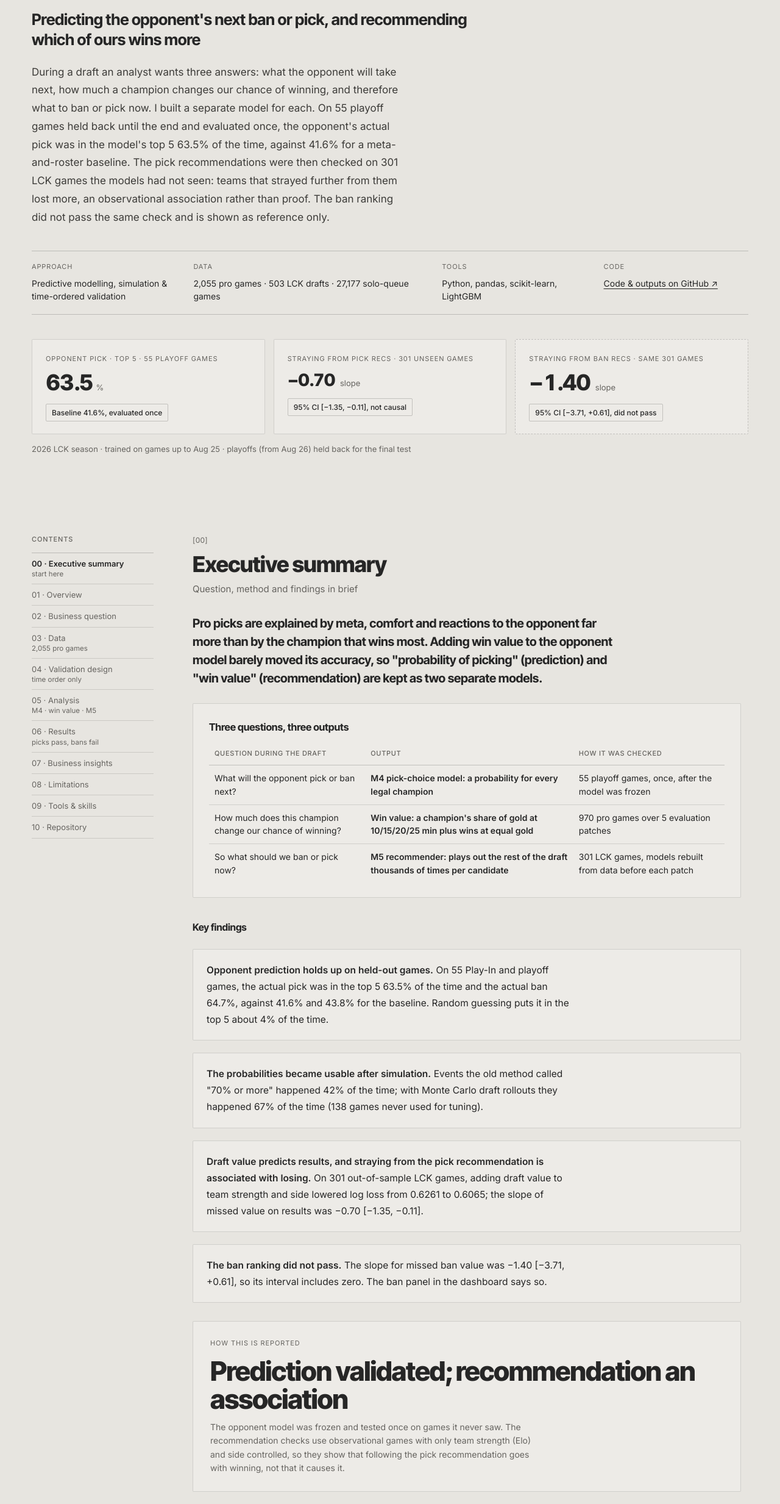
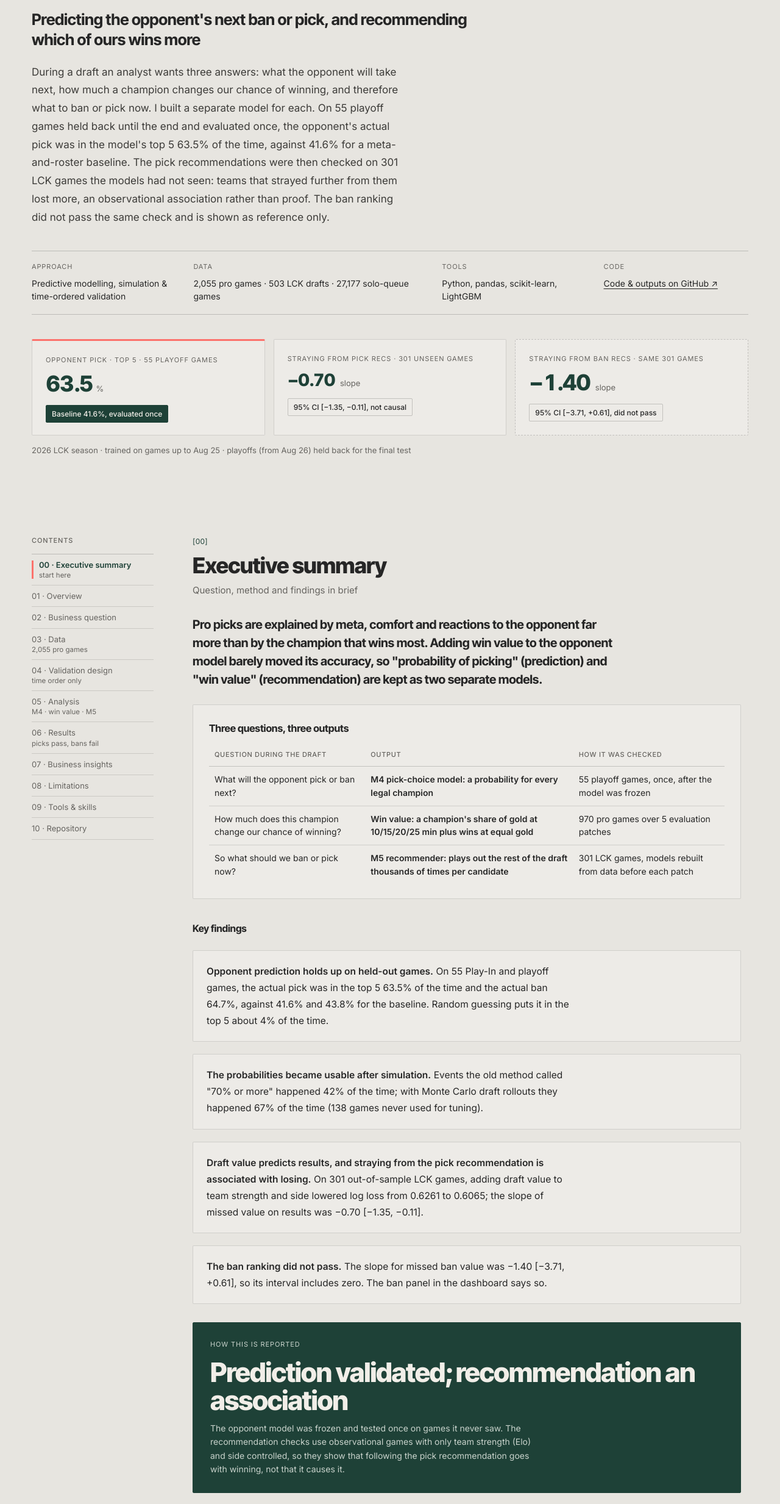
Before and after one commit to jiwoon-oh/portfolio, a plain HTML site: page projects/lol-draft/index.html in a window 1280 px wide. Shown: the part 331-2797 px from the top of the page at 61% size. Drawn offline with Linux system fonts and the light colour scheme.

Commit message:
Case studies: deep green for emphasis, coral marker for the current section
The contents rail marks the section in view with green text and a coral
bar (an underline at phone width). Section numbers, key figures, the
headline pick tag, callouts and the EN/KO switch use deep green #1e4137;
coral #FC726C is used only for markers, never for text.

```diff
--- a/assets/case.css
+++ b/assets/case.css
@@ -297,3 +297,29 @@ footer p{font-size:13px;color:var(--ink-3);margin:0 0 6px;max-width:110ch}
   .byline{grid-template-columns:1fr}
 }
 @media (prefers-reduced-motion:reduce){.pick{animation:none;opacity:1;transform:none}}
+
+/* ── accent: deep green #1e4137 for emphasis text, coral #FC726C for
+   markers only (coral is 2.1:1 on --bg, so never used for text) ── */
+:root{--green:#1e4137;--coral:#FC726C;--on-green:#F1EEE8;--on-green-2:#C9D3CC}
+.rail a{position:relative;transition:color .25s,padding-left .25s}
+.rail a:hover{color:var(--green)}
+.rail a.on{color:var(--green);padding-left:12px}
+.rail a::before{content:"";position:absolute;left:0;top:10px;bottom:10px;width:3px;background:var(--coral);
+  transform:scaleY(0);transition:transform .25s}
+.rail a.on::before{transform:scaleY(1)}
+.sec-no{color:var(--green)}
+.pick .val,.stat .v,.v.blue,.v.violet,.v.rose,.v.mint,.v.ink,.v.amber{color:var(--green)}
+.pick.keep{border-top:3px solid var(--coral)}
+.pick.keep .tag{background:var(--green);border-color:var(--green);color:var(--on-green)}
+.callout{background:var(--green);border-color:var(--green);color:var(--on-green)}
+.callout .big,.callout .sub{color:var(--on-green-2)}
+.callout .money{color:var(--on-green)}
+.callout a{color:var(--on-green)}
+.nav .lang span{background:var(--green);color:var(--on-green)}
+a:focus-visible{outline-color:var(--green)}
+@media (max-width:900px){
+  .rail a.on{padding-left:0}
+  .rail a::before{top:auto;bottom:0;left:0;right:0;width:auto;height:3px;transform:scaleX(0)}
+  .rail a.on::before{transform:scaleX(1)}
+}
+@media (prefers-reduced-motion:reduce){.rail a,.rail a::before{transition:none}}
```
